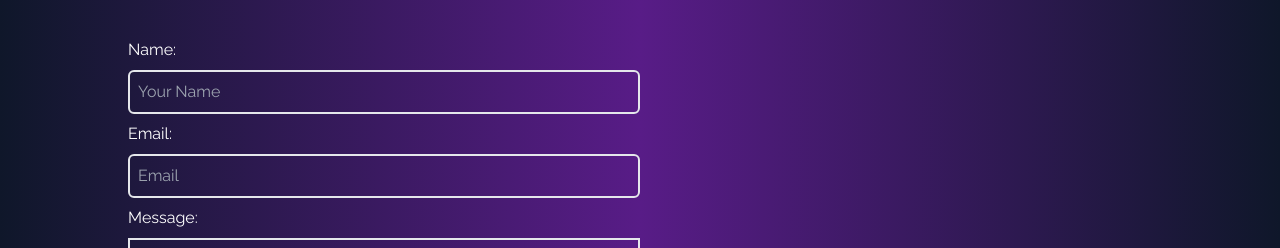
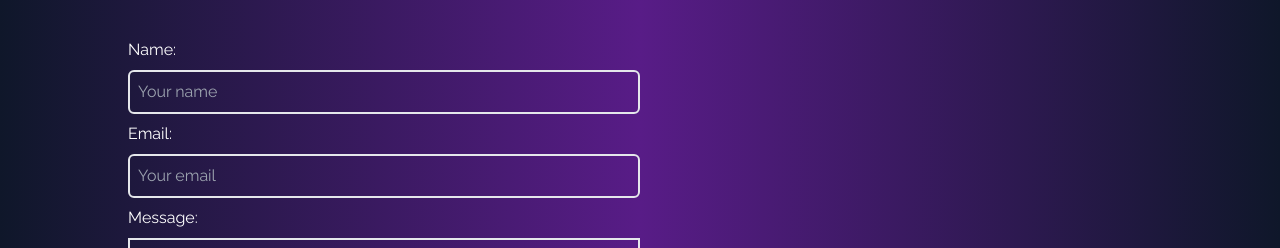
Before and after one commit to martinsliz/LM-Portfolio, a React (Create React App) app: page / in a window 1280 px wide. Shown: the part 3350-3598 px from the top of the page. Built offline with nearby package versions, Linux system fonts and the light colour scheme.

Commit message:
configured emailjs and tested to ensure success

```diff
--- a/src/components/Contact.jsx
+++ b/src/components/Contact.jsx
@@ -9,14 +9,16 @@ const Contact = () => {
 
     emailjs
       .sendForm(
-        'YOUR_SERVICE_ID',
-        'YOUR_TEMPLATE_ID',
+        'service_8ay9f2b',
+        'template_zkw8mc9',
         form.current,
-        'YOUR_PUBLIC_KEY'
+        'bbZBg8XsTFx9ioUGH'
       )
       .then(
         (result) => {
           console.log(result.text)
+          console.log('Message sent!')
+          // e.target.reset()
         },
         (error) => {
           console.log(error.text)
@@ -36,23 +38,19 @@ const Contact = () => {
           <p className="py-6">Get in touch by submitting this form!</p>
         </div>
         <div className="flex justify-start items-center">
-          <form
-            ref={form}
-            onSubmit={sendEmail}
-            className="flex flex-col w-full md:w-1/2"
-          >
+          <form ref={form} className="flex flex-col w-full md:w-1/2">
             <label className="mb-2">Name:</label>
             <input
               type="text"
-              name="name"
-              placeholder="Your Name"
+              name="user_name"
+              placeholder="Your name"
               className="p-2 bg-transparent border-2 rounded-md text-white focus:outline-none"
             />
             <label className="my-2">Email:</label>
             <input
               type="text"
-              name="email"
-              placeholder="Email"
+              name="user_email"
+              placeholder="Your email"
               className="p-2 bg-transparent border-2 rounded-md text-white focus:outline-none"
             />
             <label className="my-2">Message:</label>
```
